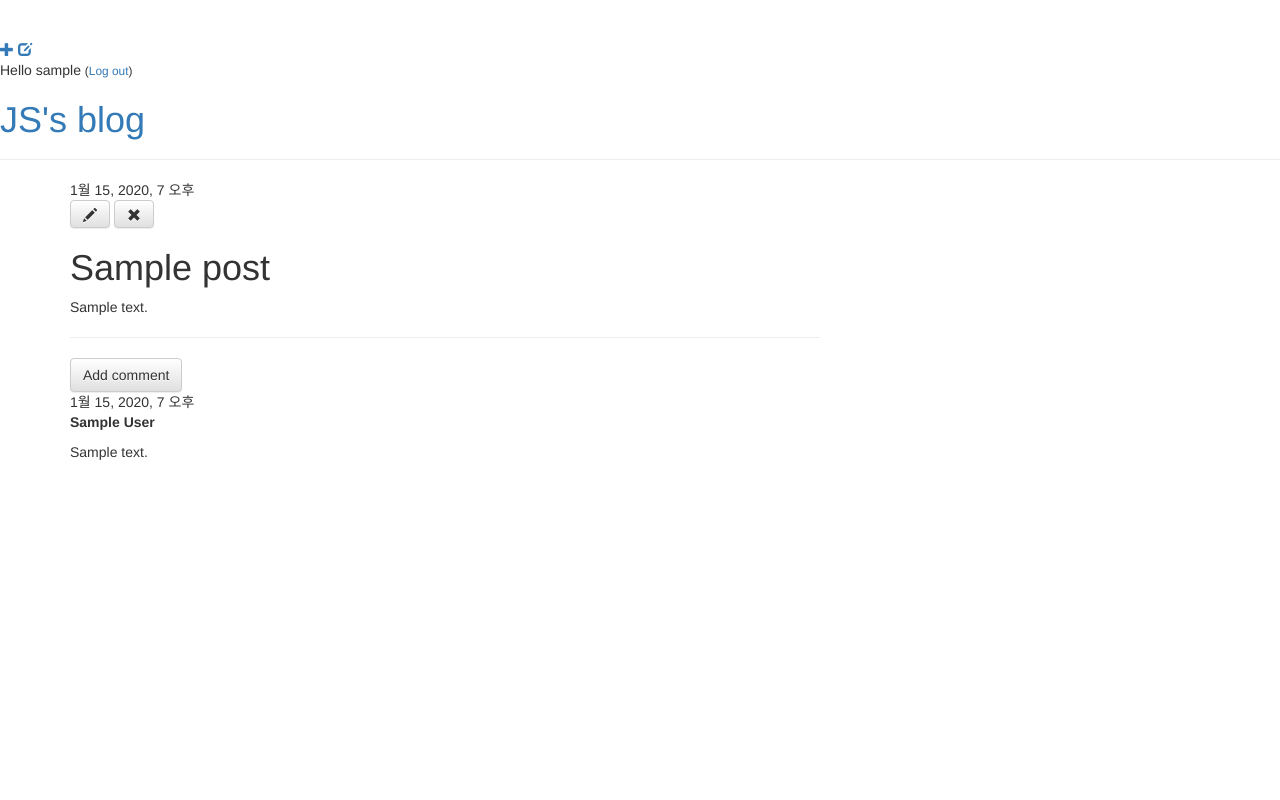
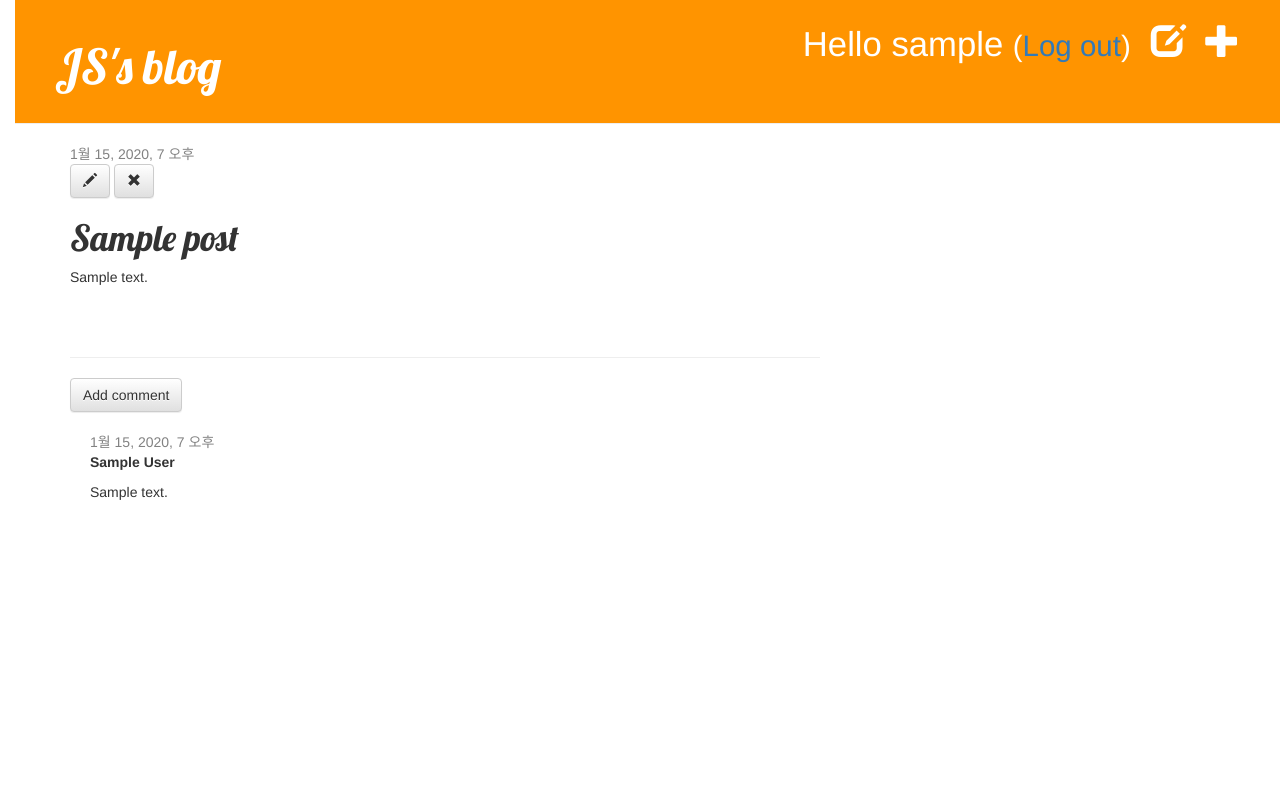
Before and after one commit to YJSYJSYJS/djangogirls, a Django app: page /post/1 in a window 1280 px wide. Run offline with Django 3.2, Linux system fonts and the light colour scheme; a user stored in the database is signed in; tables that the repository leaves empty hold one stand-in row (values such as "Sample post"); some libraries are stand-ins or nearby versions.

Commit message:
rectified the location of css file

```diff
--- /dev/null
+++ b/blog/static/css/blog.css
@@ -0,0 +1,59 @@
+h1 a {
+    color: #fca205;
+    font-family: 'Lobster';
+}
+
+body {
+    padding-left: 15px;
+}
+
+.page-header {
+    background-color: #ff9400;
+    margin-top: 0;
+    padding: 20px 20px 20px 40px;
+}
+
+.page-header h1, .page-header h1 a, .page-header h1 a:visited, .page-header h1 a:active{
+    color: #ffffff;
+    font-size: 36pt;
+    text-decoration: none;
+}
+
+.content{
+    margin-left: 40px
+}
+
+h1, h2, h3, h3{
+    font-family: 'Lobster', cursive;
+}
+
+.date{
+    color: #828282;
+}
+
+.save{
+    float: right;
+}
+
+.post-form textarea, .post-form input{
+    width: 100%;
+}
+
+.top-menu, .top-menu:hover, .top-menu:visited{
+    color: #ffffff;
+    float: right;
+    font-size: 26pt;
+    margin-right: 20px;
+}
+
+.post{
+    margin-bottom: 70px;
+}
+
+.post h1 a, .post h1 a:visited{
+    color: #000000;
+}
+
+.comment {
+    margin: 20px 0px 20px 20px;
+}
--- a/blog/templates/blog/base.html
+++ b/blog/templates/blog/base.html
@@ -1,3 +1,4 @@
+<!DOCTYPE html>
 {% load static %}
 <html>
     <head>
```
